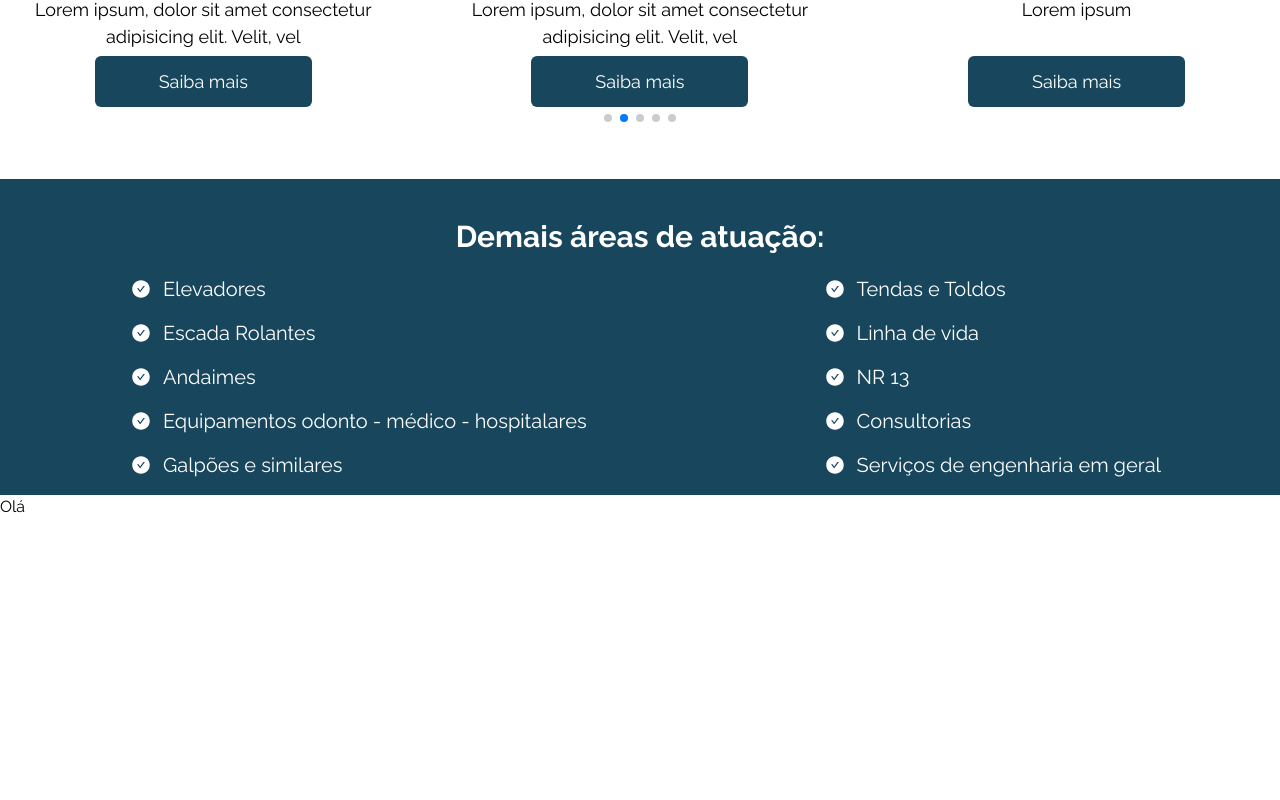
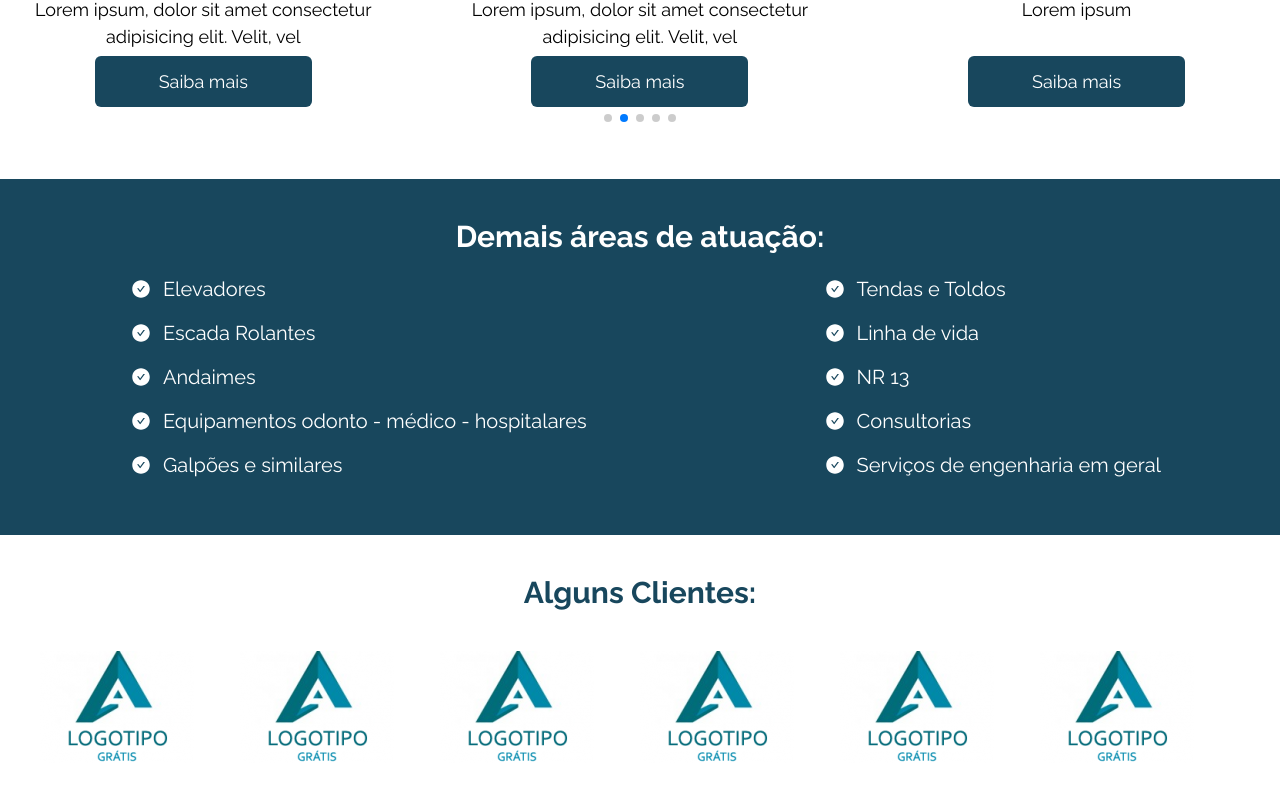
Before and after one commit to ThiagoPalhares77/ars-engenharia, a Next.js app: page / in a window 1280 px wide. Shown: the part 1207-2007 px from the top of the page. Before the commit the page ends 1726 px from the top, so only its background shows below. Built offline with nearby package versions, Linux system fonts and the light colour scheme.

Commit message:
Feat: Clients Component

```diff
--- a/components/Clients.tsx
+++ b/components/Clients.tsx
@@ -1,9 +1,33 @@
+import Image from 'next/image'
 import React from 'react'
+import LogoExemple from '/public/ClientsLogo/logoexemple.png'
 
 export const Clients = () => {
   return (
-    <div id="Clients">
-      <h1>Olá</h1>
+    <div id="Clients" className="my-10">
+      <h1 className="mb-10 flex justify-center text-3xl font-bold text-[#18475D]">
+        Alguns Clientes:
+      </h1>
+      <ul className="grid md:grid-cols-6 sm:grid-cols-3 grid-cols-2 mx-10">
+        <li>
+          <Image src={LogoExemple} />
+        </li>
+        <li>
+          <Image src={LogoExemple} />
+        </li>
+        <li>
+          <Image src={LogoExemple} />
+        </li>
+        <li>
+          <Image src={LogoExemple} />
+        </li>
+        <li>
+          <Image src={LogoExemple} />
+        </li>
+        <li>
+          <Image src={LogoExemple} />
+        </li>
+      </ul>
     </div>
   )
 }
--- a/components/OtherJobs.tsx
+++ b/components/OtherJobs.tsx
@@ -3,8 +3,8 @@ import { AiFillCheckCircle } from 'react-icons/ai'
 
 export const OtherJobs = () => {
   return (
-    <div className="bg-[#18475d] text-white">
-      <h1 className="text-3xl font-bold pt-10 text-center mt-10">
+    <div className="bg-[#18475d] py-10 mt-10 text-white">
+      <h1 className="text-3xl font-bold  text-center ">
         Demais áreas de atuação:
       </h1>
       <ul className="flex sm:justify-around sm:flex-row flex-col pl-3 pt-5 ">
```
Also changed, not shown: public/ClientsLogo/logoexemple.png (added).
